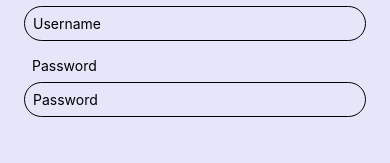
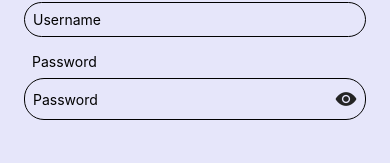
Before and after one commit to zhafranzainal/basic_ReactNative, a React Native app in the folder SocialMedia/: screen /Login in a window 390 px wide. Shown: the part 428-591 px from the top of the page. Built offline with nearby package versions, Linux system fonts and the light colour scheme.

Commit message:
Show or hide password in login screen

```diff
--- a/SocialMedia/src/components/InputComponent.js
+++ b/SocialMedia/src/components/InputComponent.js
@@ -1,9 +1,10 @@
 import React from 'react';
-import { StyleSheet, Text, TextInput, View } from 'react-native';
+import { StyleSheet, Text, TextInput, TouchableOpacity, View } from 'react-native';
+import { Icon } from 'react-native-elements';
 
 export const Input = (props) => {
 
-    const { title } = props;
+    const { title, isPassword, iconName } = props;
 
     return (
         <View style={styles.mainContainer}>
@@ -16,6 +17,16 @@ export const Input = (props) => {
 
             <View style={styles.inputContainer}>
                 <TextInput style={styles.input} {...props} />
+                {
+                    isPassword ?
+                        <View style={styles.iconContainer}>
+                            <TouchableOpacity {...props}>
+                                <Icon name={iconName} type="ionicon" size={22} />
+                            </TouchableOpacity>
+                        </View>
+                        :
+                        null
+                }
             </View>
 
         </View>
@@ -24,25 +35,26 @@ export const Input = (props) => {
 };
 
 const styles = StyleSheet.create({
-
     mainContainer: {
         marginBottom: 8,
     },
-
     titleContainer: {
         marginLeft: 16
     },
-
     inputContainer: {
         borderWidth: 1,
         borderRadius: 20,
-        margin: 8
+        margin: 8,
+        flexDirection: 'row',
+        justifyContent: 'space-between',
+        alignItems: 'center'
     },
-
+    iconContainer: {
+        padding: 8
+    },
     input: {
         padding: 8,
         flex: 1,
         color: 'black'
     }
-
 });
--- a/SocialMedia/src/screens/LoginScreen.js
+++ b/SocialMedia/src/screens/LoginScreen.js
@@ -1,4 +1,4 @@
-import React from 'react';
+import React, { useState } from 'react';
 import { View, Text, ScrollView, Image, TouchableOpacity, StyleSheet } from 'react-native';
 import { Input } from '../components/InputComponent';
 import { Button } from '../components/ButtonComponent';
@@ -6,6 +6,7 @@ import { Button } from '../components/ButtonComponent';
 const LoginScreen = (props) => {
 
     const { navigation } = props;
+    const [isPassVisible, setIsPassVisible] = useState(false);
 
     return (
         <ScrollView contentContainerStyle={styles.scroll}>
@@ -21,8 +22,18 @@ const LoginScreen = (props) => {
                 </View>
 
                 <View style={styles.inputContainer}>
+
                     <Input title="Username" placeholder="Username" />
-                    <Input title="Password" placeholder="Password" />
+
+                    <Input
+                        title="Password"
+                        placeholder="Password"
+                        isPassword={true}
+                        secureTextEntry={isPassVisible ? false : true}
+                        iconName={isPassVisible ? 'eye-off' : 'eye'}
+                        onPress={() => setIsPassVisible(!isPassVisible)}
+                    />
+
                 </View>
 
                 <Button text="Login" />
```
Also changed, not shown: 2 other files (tests, documents, lock files or other folders).
